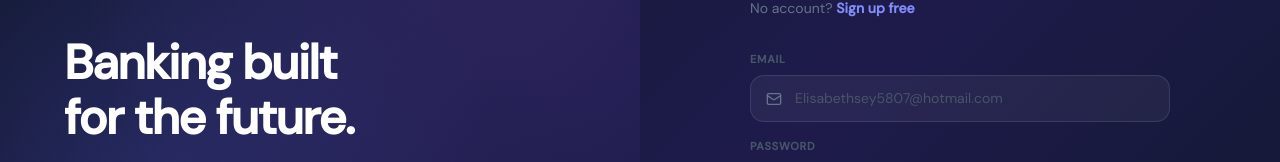
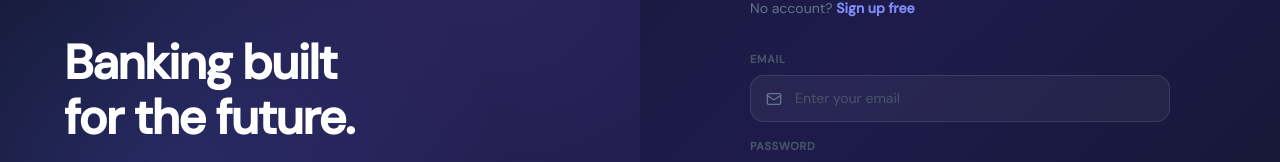
Before and after one commit to badman-smallz/shallow-fintech, a React (Vite) app: page / in a window 1280 px wide. Shown: the part 215-377 px from the top of the page. Built offline with nearby package versions, Linux system fonts and the light colour scheme.

Commit message:
fixed edit

```diff
--- a/src/App.jsx
+++ b/src/App.jsx
@@ -203,7 +203,7 @@ export default function App() {
                 <label style={{ display: 'block', fontSize: '0.6875rem', fontWeight: 700, color: '#475569', textTransform: 'uppercase', letterSpacing: '0.07em', marginBottom: '0.5rem' }}>Email</label>
                 <div className="auth-input-wrap">
                   <Mail size={16} className="auth-input-icon" />
-                  <input type="email" required value={email} onChange={e => setEmail(e.target.value)} placeholder="Elisabethsey5807@hotmail.com" className="auth-input" />
+                  <input type="email" required value={email} onChange={e => setEmail(e.target.value)} placeholder="Enter your email" className="auth-input" />
                 </div>
               </div>
               <div>
```
